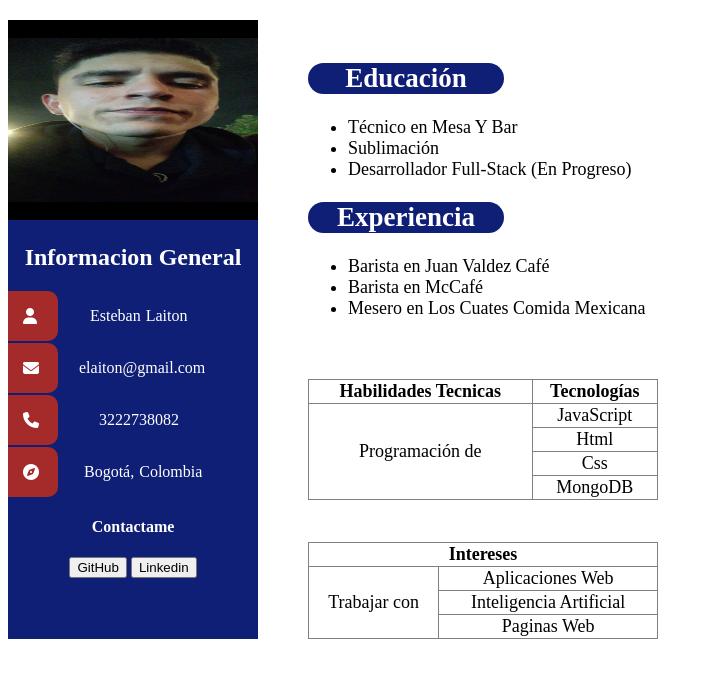
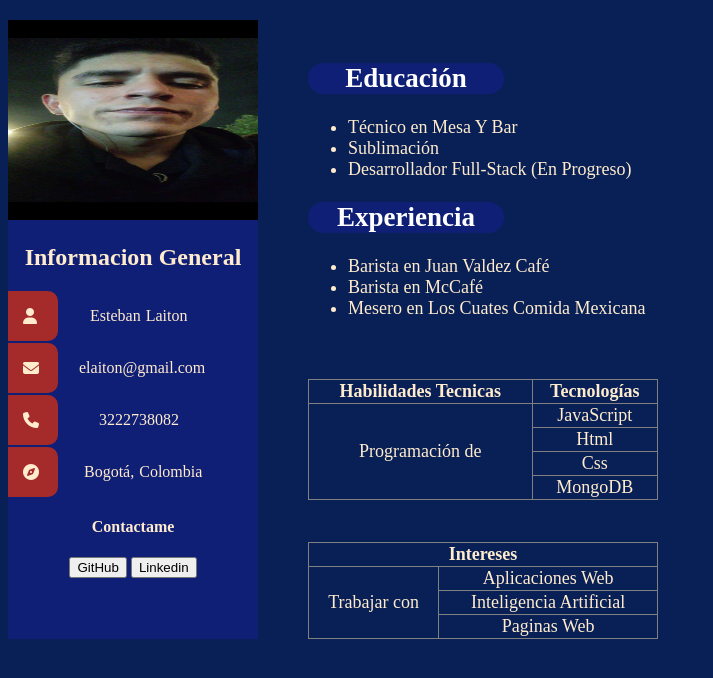
Before and after one commit to EDLaiton/hojadevidacss, a plain HTML site: page index.html in a window 1280 px wide. Shown: the whole page, without its empty margins (0-713 px from the left). Drawn offline with Linux system fonts and the light colour scheme.

Commit message:
update css

```diff
--- a/style.css
+++ b/style.css
@@ -1,13 +1,14 @@
 body {
   display: flex;
   margin-top: 20px;
+  background-color: rgb(8, 32, 86);
 }
 #izquierda {
   background-color: rgb(16, 31, 118);
   width: 250px;
   font-family: Times "Times New Roman", Times, serif;
   text-align: center;
-  color: white;
+  color: blanchedalmond;
 }
 #derecha {
   font-family: Times "Times New Roman", Times, serif;
@@ -15,6 +16,7 @@ body {
   text-align: left;
   margin-left: 50px;
   font-size: 18px;
+  color: blanchedalmond;
 }
 img {
   width: 100%;
```
